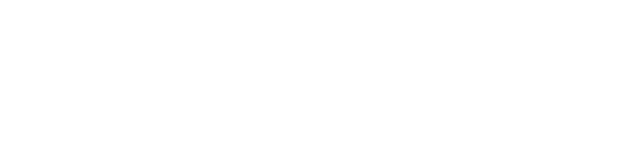
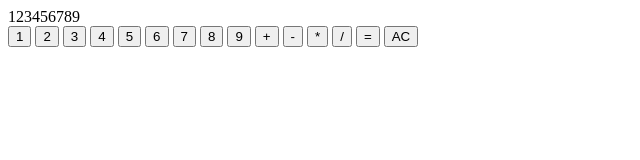
Before and after one commit to karl-perkins/calculator, a plain HTML site: page index.html in a window 1280 px wide. Shown: the whole page, without its empty margins (0-640 px from the left). Drawn offline with Linux system fonts and the light colour scheme.

Commit message:
Add basic ui

```diff
--- a/index.html
+++ b/index.html
@@ -7,5 +7,24 @@
 		<script src="./script.js" defer></script>
 		<title>Calculator</title>
 	</head>
-	<body></body>
+	<body>
+		<div id="display">123456789</div>
+		<div id="buttons">
+			<button class="number-button">1</button>
+			<button class="number-button">2</button>
+			<button class="number-button">3</button>
+			<button class="number-button">4</button>
+			<button class="number-button">5</button>
+			<button class="number-button">6</button>
+			<button class="number-button">7</button>
+			<button class="number-button">8</button>
+			<button class="number-button">9</button>
+			<button class="operator-button">+</button>
+			<button class="operator-button">-</button>
+			<button class="operator-button">*</button>
+			<button class="operator-button">/</button>
+			<button id="equals-button">=</button>
+			<button id="clear-button">AC</button>
+		</div>
+	</body>
 </html>
```
